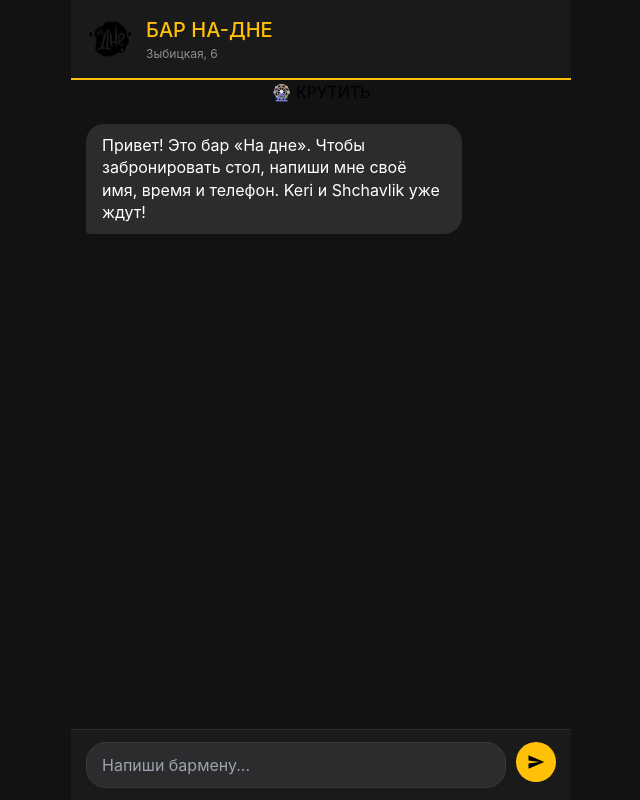
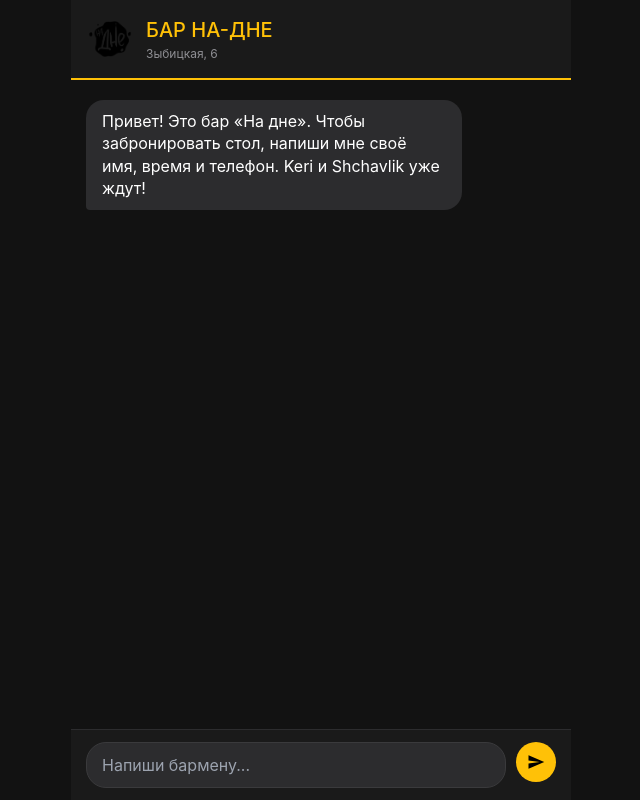
Before and after one commit to Vazhniy/Booking_bar-na-dne, a React (Vite) app in the folder frontend/: page / in a window 1280 px wide. Shown: the whole page, without its empty margins (319-959 px from the left). Built offline with nearby package versions, Linux system fonts and the light colour scheme.

Commit message:
Update App.jsx

```diff
--- a/frontend/src/App.jsx
+++ b/frontend/src/App.jsx
@@ -1,3 +1,4 @@
+// frontend/src/App.jsx
 import React, { useState, useEffect, useRef } from 'react';
 import axios from 'axios';
 import './App.css';
@@ -48,8 +49,6 @@ function App() {
         </div>
       </header>
 
-      <button className="wheel-btn">🎡 КРУТИТЬ</button>
-
       <div className="chat-window">
         {messages.map((msg, i) => (
           <div key={i} className={`message ${msg.role}`}>
```
